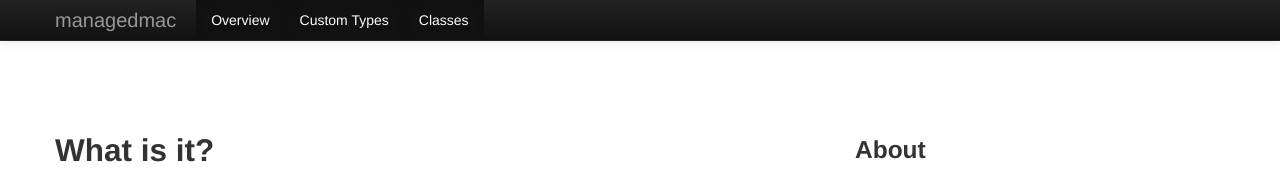
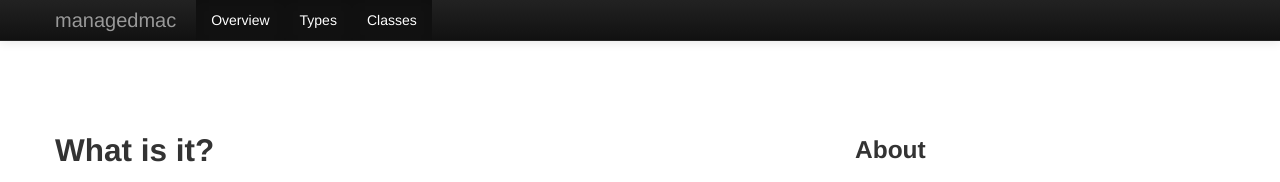
Before and after one commit to dayglojesus/managedmac, a Jekyll site: the page built from index.md, in a window 1280 px wide. Shown: the top 182 px of the page. Built offline with Jekyll 4.4.1, drawn with Linux system fonts in a browser that asks for light colours; nearby versions of some CDN libraries; library files that are not in the unit come from our copies; Markdown is read by kramdown in place of the engine named in the settings.

Commit message:
types is enough

```diff
--- a/_includes/header.html
+++ b/_includes/header.html
@@ -41,7 +41,7 @@
           <div class="nav-collapse collapse">
             <ul class="nav">
               <li class="active"><a href="{{ site.baseurl }}/overview">Overview</a></li>
-              <li class="active"><a href="{{ site.baseurl }}/types">Custom Types</a></li>
+              <li class="active"><a href="{{ site.baseurl }}/types">Types</a></li>
               <li class="active"><a href="{{ site.baseurl }}/classes">Classes</a></li>
             </ul>
           </div>
```
